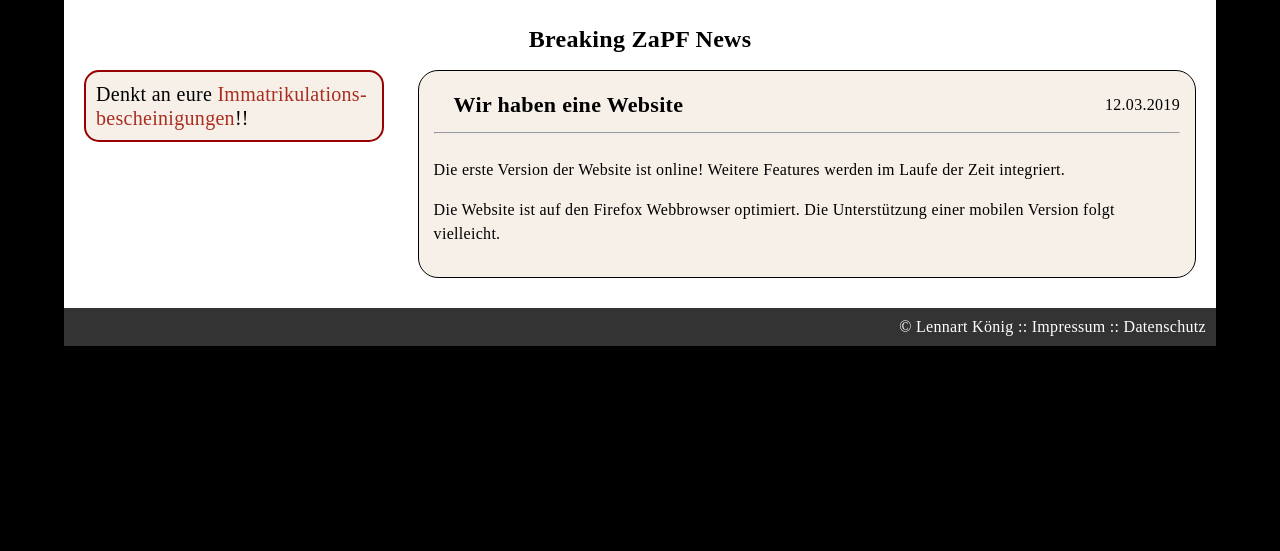
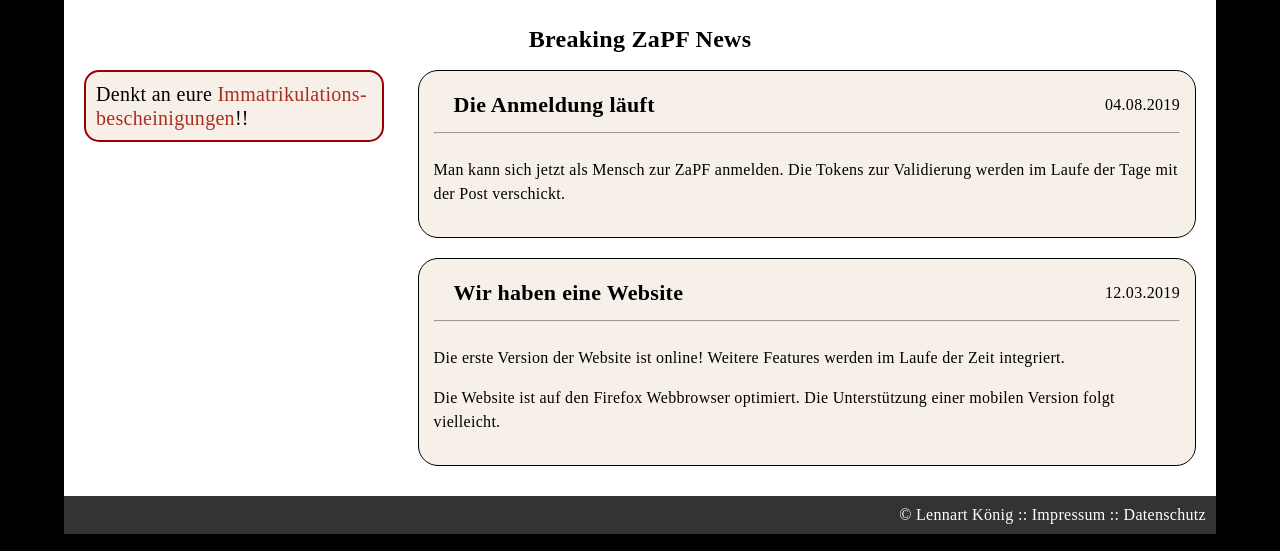
Before and after one commit to Ginok1/zapf_freiburg_website, a plain HTML site: page news.html in a window 1280 px wide. Shown: the part 249-800 px from the top of the page. Drawn offline with Linux system fonts and the light colour scheme.

Commit message:
add anmeldung ist online

```diff
--- a/news.html
+++ b/news.html
@@ -36,7 +36,18 @@
                 <h2 class="centerbound">Breaking ZaPF News</h2>
                 <div id="topnews">Denkt an eure <a href="anmeldung.html">Immatrikulations- bescheinigungen</a>!!</div>
                 <div id="normalnews">
-
+                    <div class="post">
+                        <div class="container">
+                            <h3 class="newsuberschrift">Die Anmeldung läuft</h3>
+                            <p class="newsdatum">04.08.2019</p>
+                        </div>
+                        <div class="container">
+                            <hr>
+                        </div>
+                        <div class="container">
+                            <p>Man kann sich jetzt als Mensch zur ZaPF anmelden. Die Tokens zur Validierung werden im Laufe der Tage mit der Post verschickt. </p>
+                        </div>
+                    </div>
                     <div class="post">
                         <div class="container">
                             <h3 class="newsuberschrift">Wir haben eine Website</h3>
@@ -49,7 +60,6 @@
                             <p>Die erste Version der Website ist online! Weitere Features werden im Laufe der Zeit integriert.</p>
                             <p> Die Website ist auf den Firefox Webbrowser optimiert. Die Unterstützung einer mobilen Version folgt vielleicht.</p>
                         </div>
-
                     </div>
 
 
```
